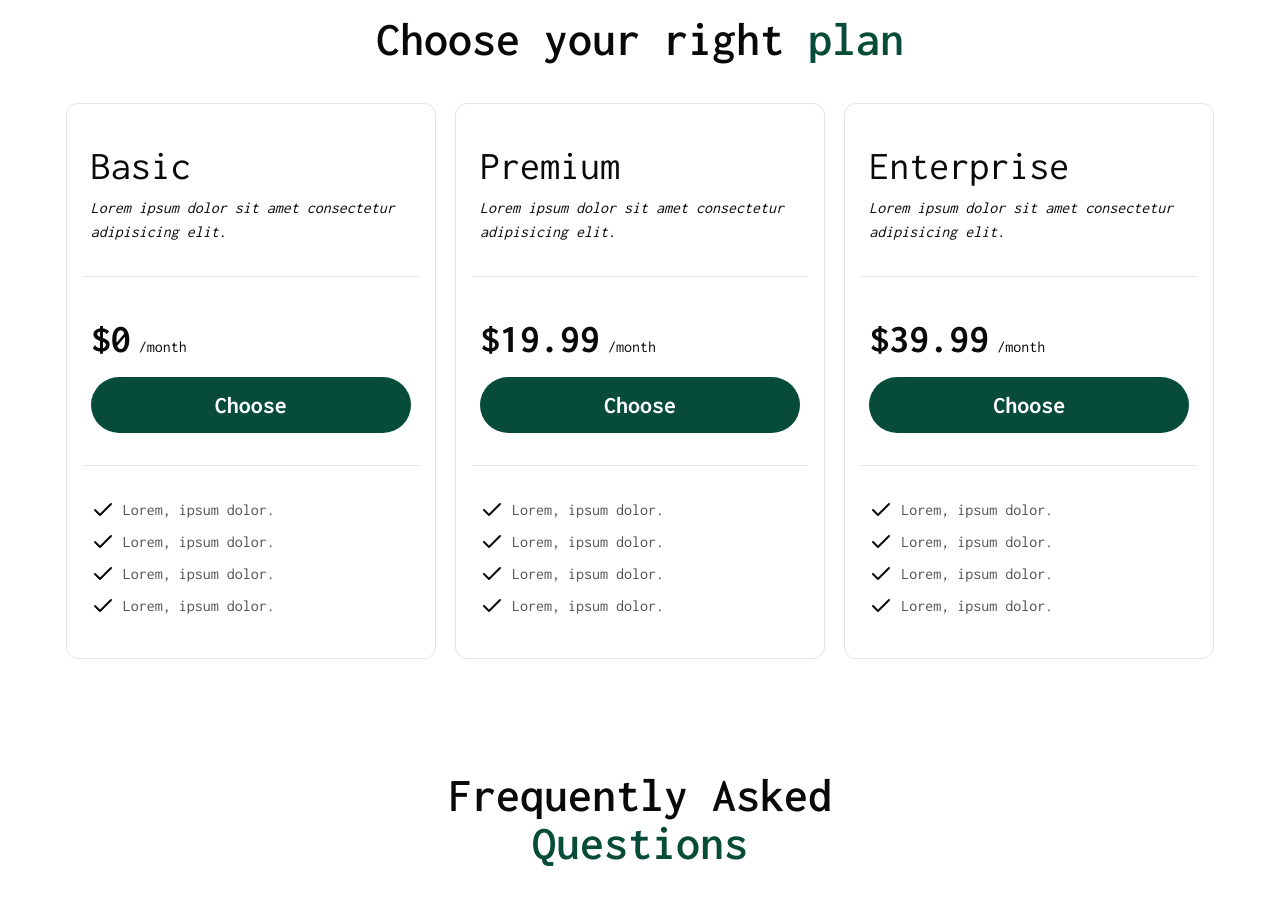
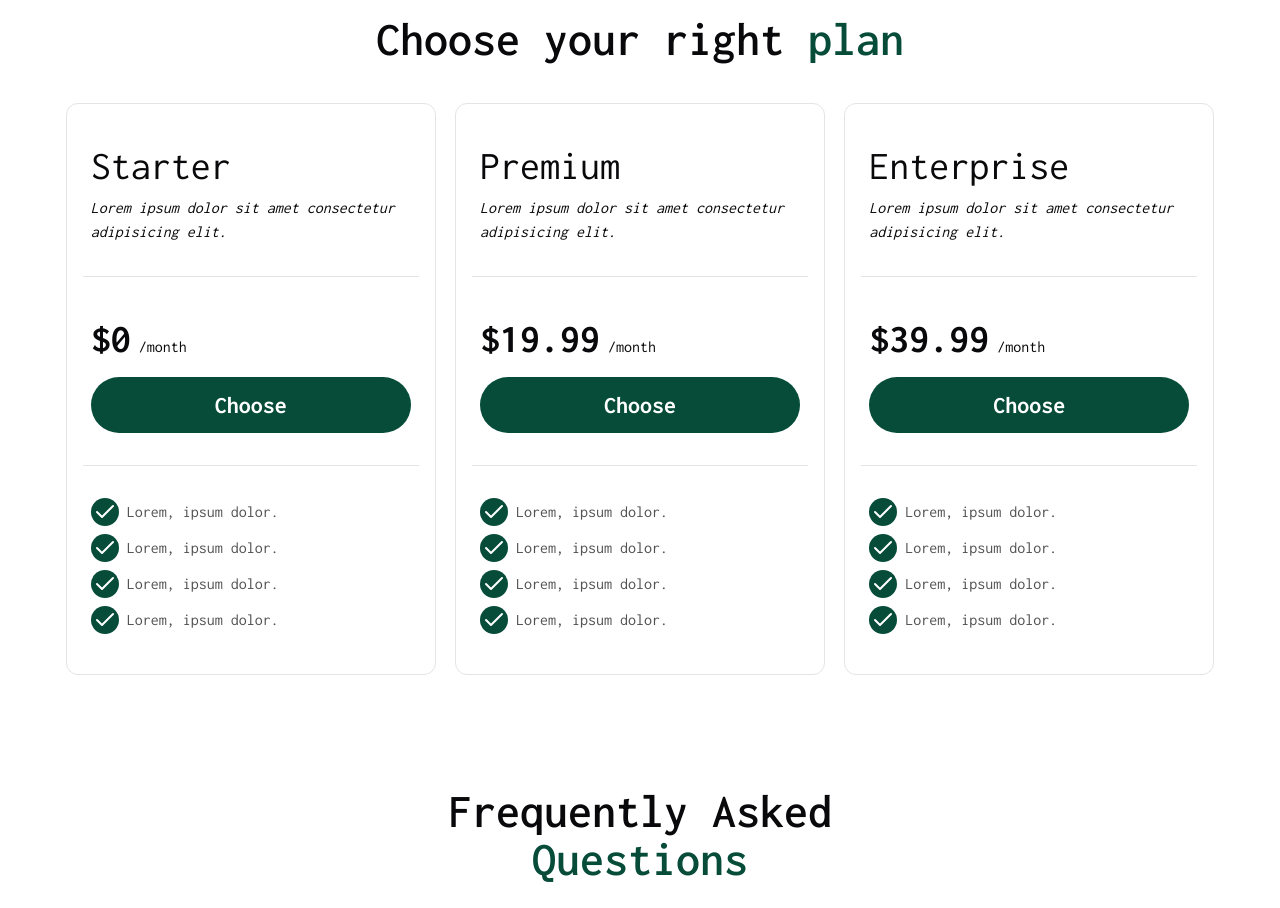
Before and after one commit to SebastienLaurentt/MoniPost, a Next.js app: page / in a window 1280 px wide. Shown: the part 2980-3888 px from the top of the page. Built offline with nearby package versions, Linux system fonts and the light colour scheme.

Commit message:
update price related content

```diff
--- a/components/PriceCard.tsx
+++ b/components/PriceCard.tsx
@@ -28,27 +28,27 @@ const PriceCard = ({ forfait, forfaitDescription, price }: PriceCardProps) => {
         </Button>
       </div>
       <div className="flex flex-col gap-y-2 px-2 pb-4 pt-8 ">
-        <span className="flex flex-row gap-x-2">
-          <span>
-            <Check />
+        <span className="flex flex-row items-center gap-x-2">
+          <span className="rounded-full bg-primary p-0.5">
+            <Check color="white" size={24}/>
           </span>
           <span className="text-foreground/70">Lorem, ipsum dolor.</span>
         </span>
-        <span className="flex flex-row gap-x-2">
-          <span>
-            <Check />
+        <span className="flex flex-row items-center gap-x-2">
+          <span className="rounded-full bg-primary p-0.5">
+            <Check color="white" size={24}/>
           </span>
           <span className="text-foreground/70">Lorem, ipsum dolor.</span>
         </span>
-        <span className="flex flex-row gap-x-2">
-          <span>
-            <Check />
+        <span className="flex flex-row items-center gap-x-2">
+          <span className="rounded-full bg-primary p-0.5">
+            <Check color="white" size={24}/>
           </span>
           <span className="text-foreground/70">Lorem, ipsum dolor.</span>
         </span>
-        <span className="flex flex-row gap-x-2">
-          <span>
-            <Check />
+        <span className="flex flex-row items-center gap-x-2">
+          <span className="rounded-full bg-primary p-0.5">
+            <Check color="white" size={24}/>
           </span>
           <span className="text-foreground/70">Lorem, ipsum dolor.</span>
         </span>
--- a/components/Sections/Price.tsx
+++ b/components/Sections/Price.tsx
@@ -15,7 +15,7 @@ const Price = () => {
       <ul className="flex flex-col gap-y-8 md:px-8 lg:flex-row lg:justify-around lg:gap-x-4 lg:px-0">
         <li>
           <PriceCard
-            forfait="Basic"
+            forfait="Starter"
             forfaitDescription="Lorem ipsum dolor sit amet consectetur adipisicing elit."
             price={0}
           />
```
